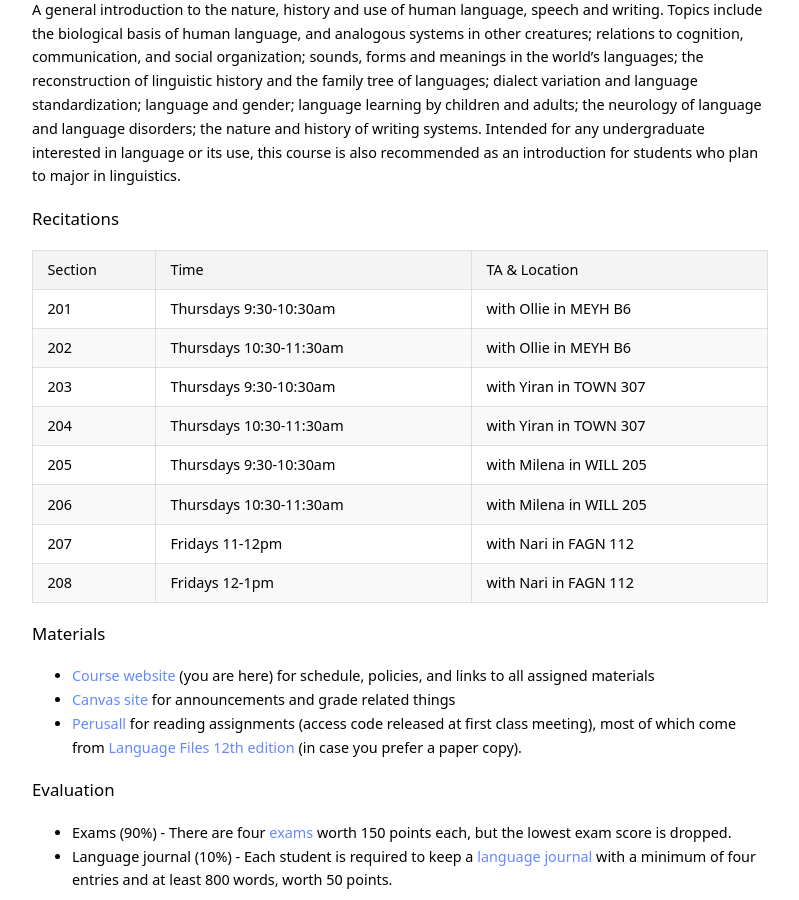
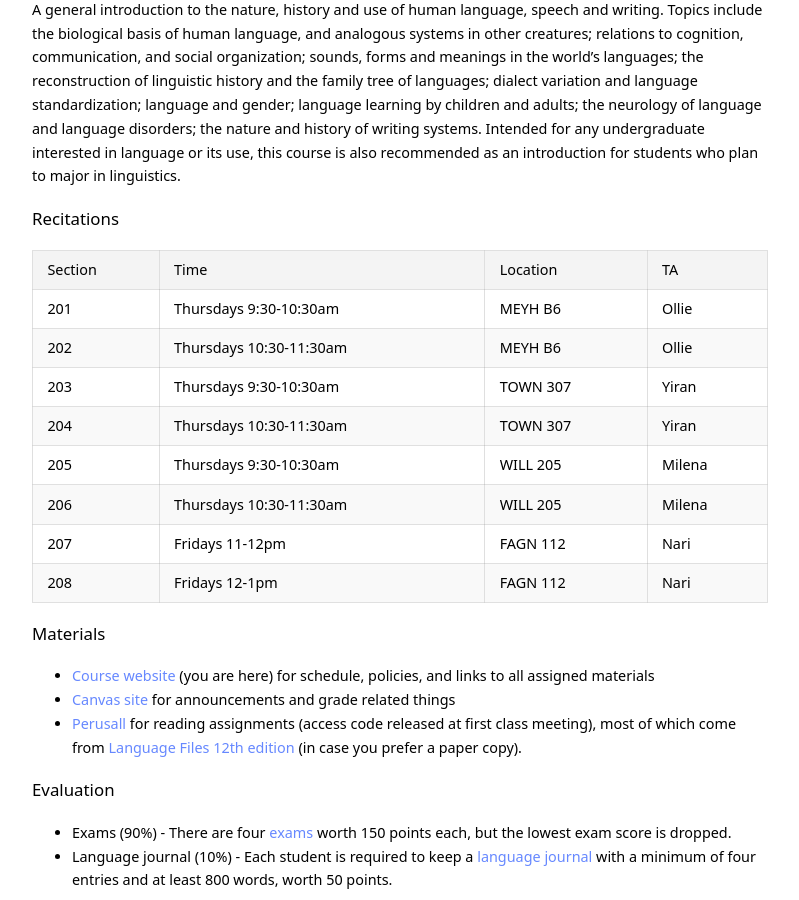
Before and after one commit to kschuler/ling001, a Jekyll site: the page built from index.md, in a window 1280 px wide and 900 px high, scrolled down 594 px. Shown: the whole window, without its empty margins (240-1039 px from the left). Built offline with Jekyll 4.4.1, drawn with Linux system fonts in a browser that asks for light colours.

Commit message:
Update index.md

```diff
--- a/index.md
+++ b/index.md
@@ -25,16 +25,16 @@ A general introduction to the nature, history and use of human language, speech
 
 ### Recitations
 
-Section | Time | TA & Location
+Section | Time | Location | TA
 --- | --- | ---
-201| Thursdays 9:30-10:30am| with Ollie in MEYH B6
-202 | Thursdays 10:30-11:30am | with Ollie in MEYH B6
-203 | Thursdays 9:30-10:30am | with Yiran in TOWN 307
-204 | Thursdays 10:30-11:30am | with Yiran in TOWN 307
-205 | Thursdays 9:30-10:30am | with Milena in WILL 205
-206 | Thursdays 10:30-11:30am | with Milena in WILL 205
-207 | Fridays 11-12pm | with Nari in FAGN 112
-208 | Fridays 12-1pm | with Nari in FAGN 112
+201| Thursdays 9:30-10:30am| MEYH B6 | Ollie
+202 | Thursdays 10:30-11:30am | MEYH B6 | Ollie
+203 | Thursdays 9:30-10:30am | TOWN 307 | Yiran
+204 | Thursdays 10:30-11:30am | TOWN 307 | Yiran
+205 | Thursdays 9:30-10:30am | WILL 205 | Milena
+206 | Thursdays 10:30-11:30am | WILL 205 | Milena
+207 | Fridays 11-12pm | FAGN 112 | Nari
+208 | Fridays 12-1pm | FAGN 112 | Nari
 
 
 ### Materials
```
